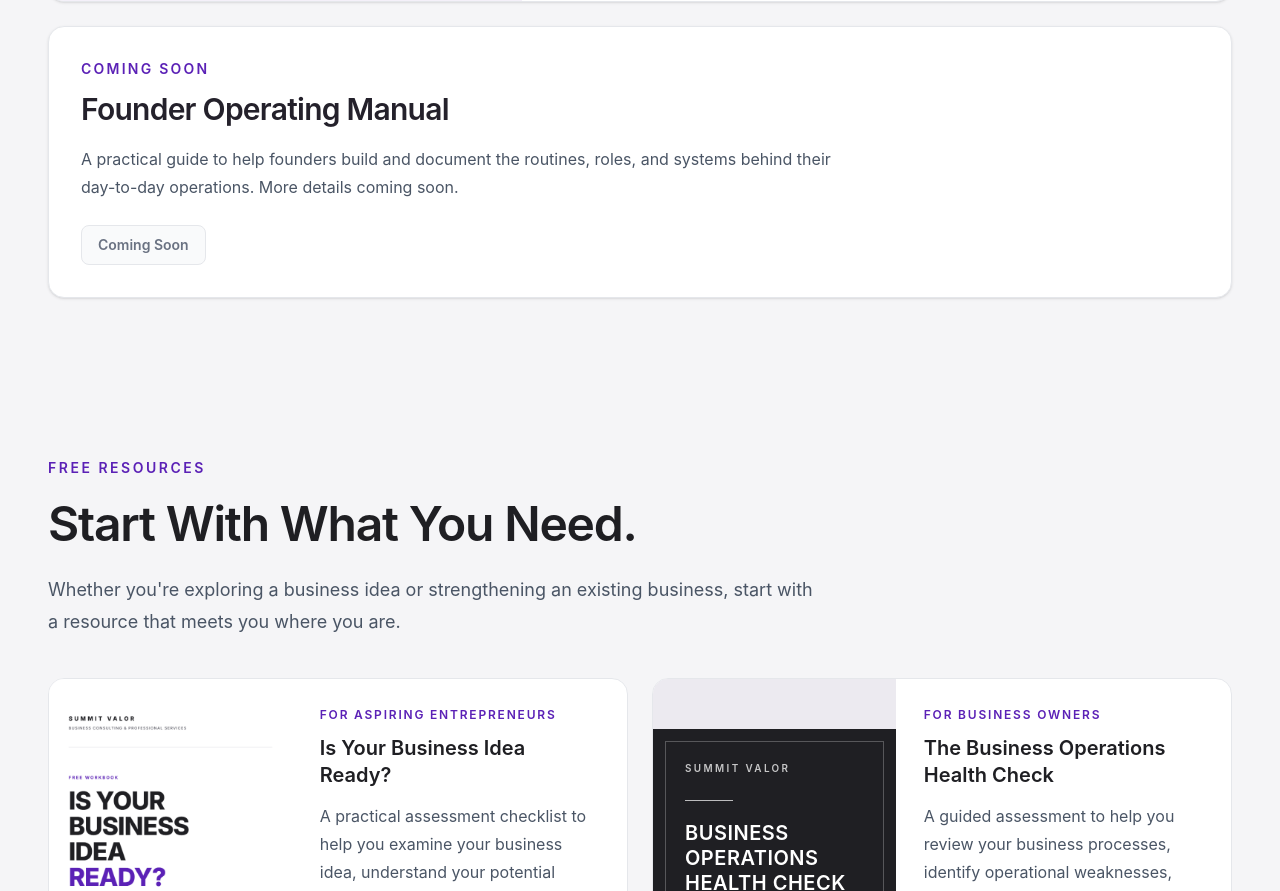
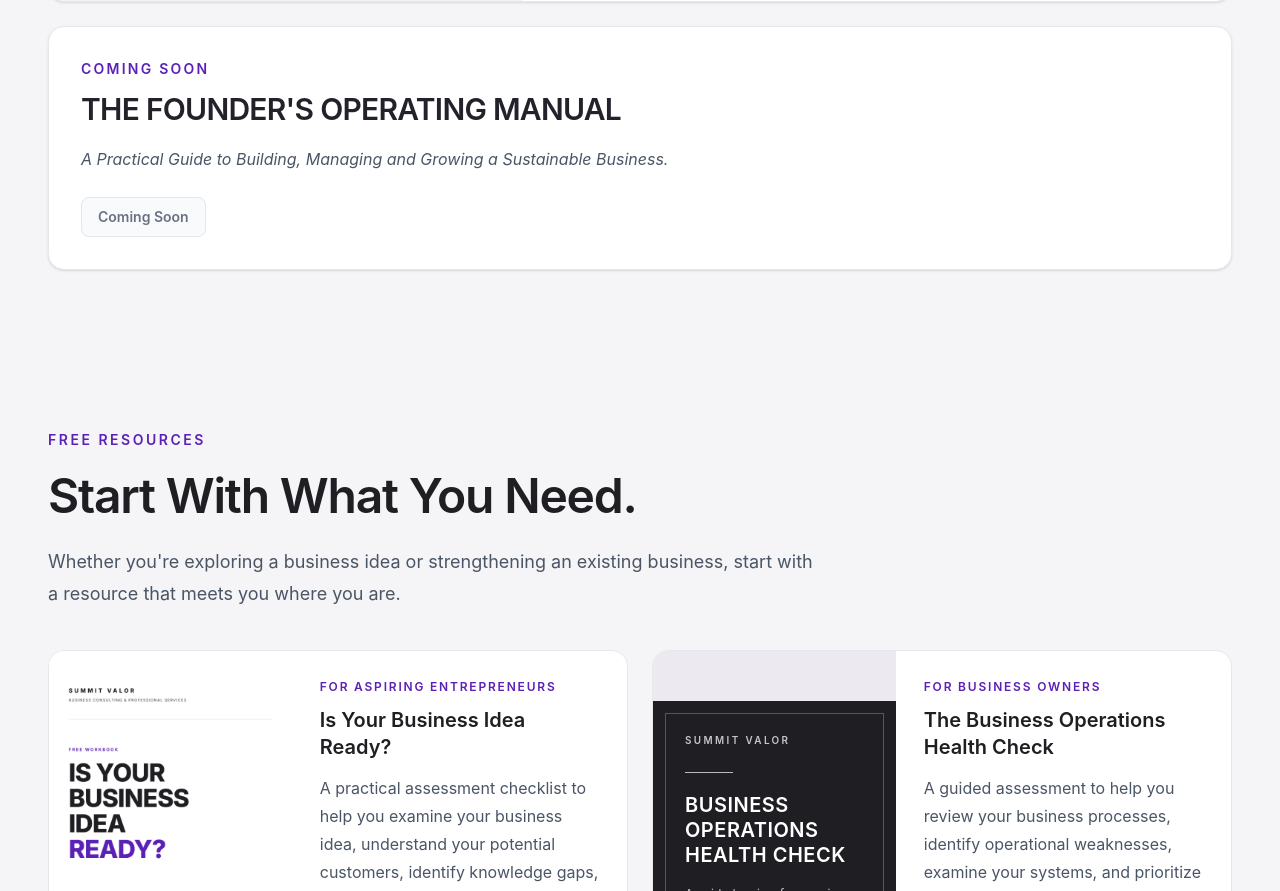
Before and after one commit to oluwafunmilayo-coder/summit-valor-vscode-website, a React (Vite) app: page /resources in a window 1280 px wide. Shown: the part 2049-2940 px from the top of the page. Built offline with nearby package versions, Linux system fonts and the light colour scheme.

Commit message:
Use approved Founder Manual title and subtitle
Co-authored-by: Copilot <223556219+Copilot@users.noreply.github.com>

```diff
--- a/src/pages/Resources.jsx
+++ b/src/pages/Resources.jsx
@@ -293,12 +293,11 @@ export default function Resources() {
                   Coming Soon
                 </p>
                 <h3 className="mt-3 text-2xl font-semibold leading-tight tracking-tight text-[#24212B] sm:text-3xl">
-                  Founder Operating Manual
+                  THE FOUNDER&apos;S OPERATING MANUAL
                 </h3>
-                <p className="mt-4 max-w-3xl leading-7 text-gray-600">
-                  A practical guide to help founders build and document the
-                  routines, roles, and systems behind their day-to-day
-                  operations. More details coming soon.
+                <p className="mt-4 max-w-3xl italic leading-7 text-gray-600">
+                  A Practical Guide to Building, Managing and Growing a
+                  Sustainable Business.
                 </p>
                 <span className="mt-6 inline-flex min-h-10 items-center rounded-lg border border-gray-200 bg-gray-50 px-4 py-2 text-sm font-semibold text-gray-500">
                   Coming Soon
```
